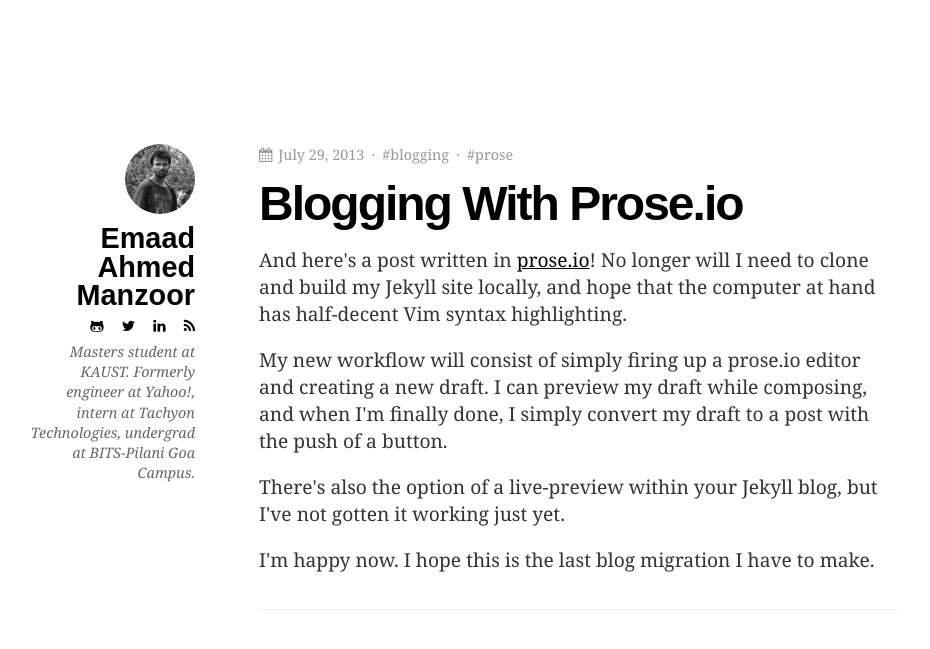
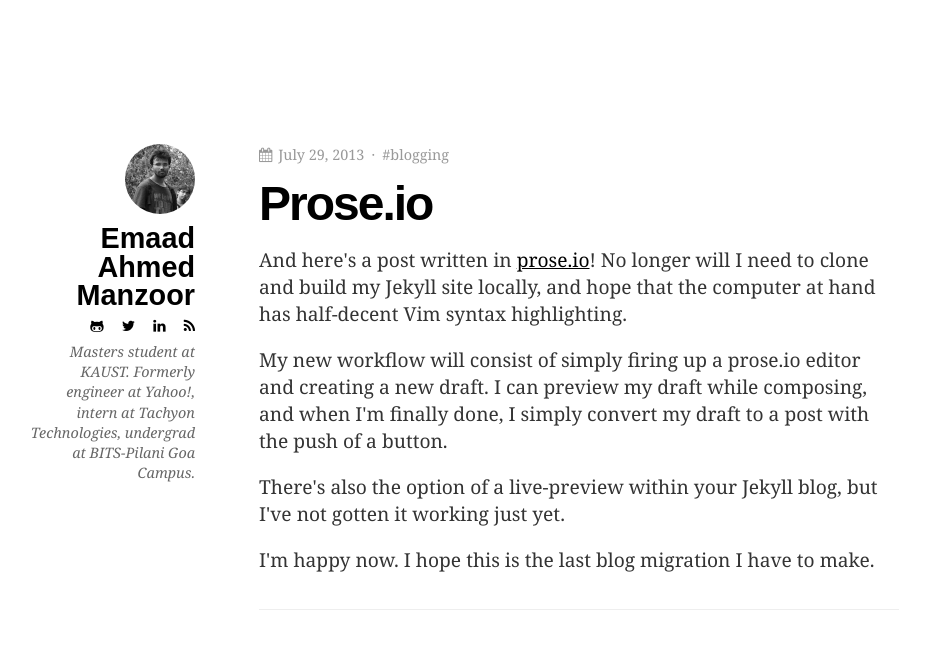
Before and after one commit to ganpatrao/ganpatrao.github.io, a Jekyll site: the page built from _posts/2013-07-29-blogging-with-proseio.md, in a window 1280 px wide. Shown: the top 649 px of the page, without its empty margins (125-1055 px from the left). Built offline with Jekyll 4.4.1, drawn with Linux system fonts in a browser that asks for light colours.

Commit message:
Clean up post tags and title

```diff
--- a/_posts/2013-07-29-blogging-with-proseio.md
+++ b/_posts/2013-07-29-blogging-with-proseio.md
@@ -1,8 +1,8 @@
 ---
 layout: post
 published: true
-title: Blogging With Prose.io
-tags: blogging prose
+title: Prose.io
+tags: blogging
 date: 2013-07-29 16:00
 ---
 
```
